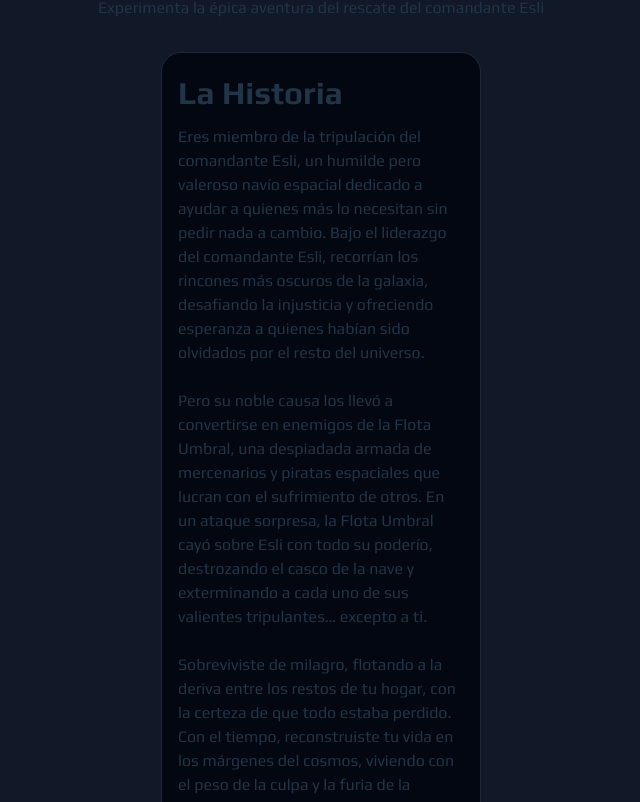
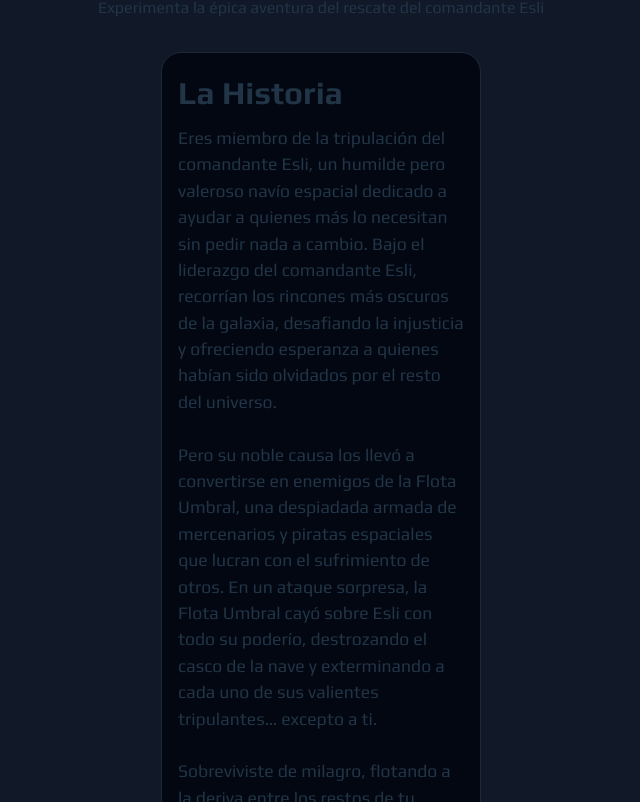
Before and after one commit to angelverduzco/esli-game-page, a React (Vite) app: page / in a window 1280 px wide. Shown: the part 478-1280 px from the top of the page, without its empty margins (319-959 px from the left). Built offline with nearby package versions, Linux system fonts and the light colour scheme.

Commit message:
Modified font size of Historia section

```diff
--- a/src/pages/Inicio/Inicio.css
+++ b/src/pages/Inicio/Inicio.css
@@ -75,7 +75,7 @@
 
 .inicio-historia-text {
     font-family: var(--fuente-principal);
-    font-size: 1rem;
+    font-size: 1.1rem;
     margin-top: 0;
     margin-bottom: 2rem;
 }
```
